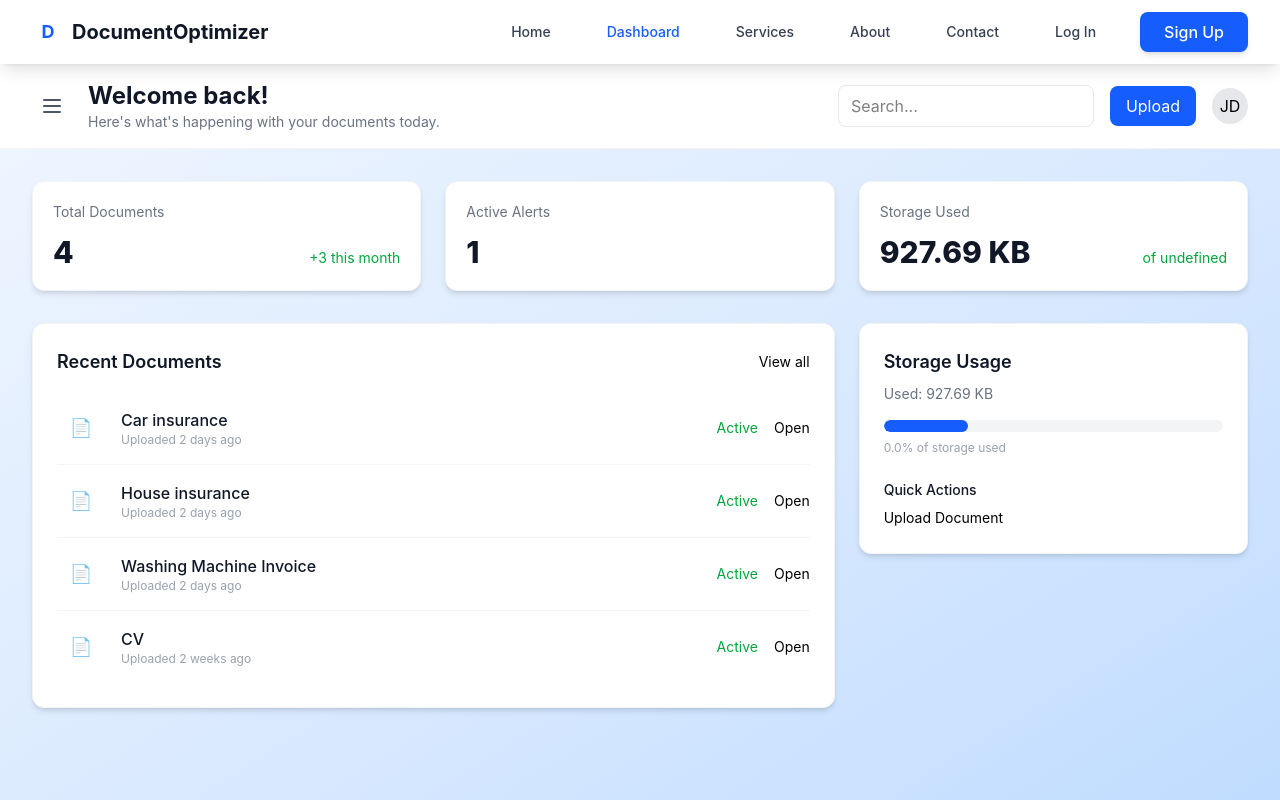
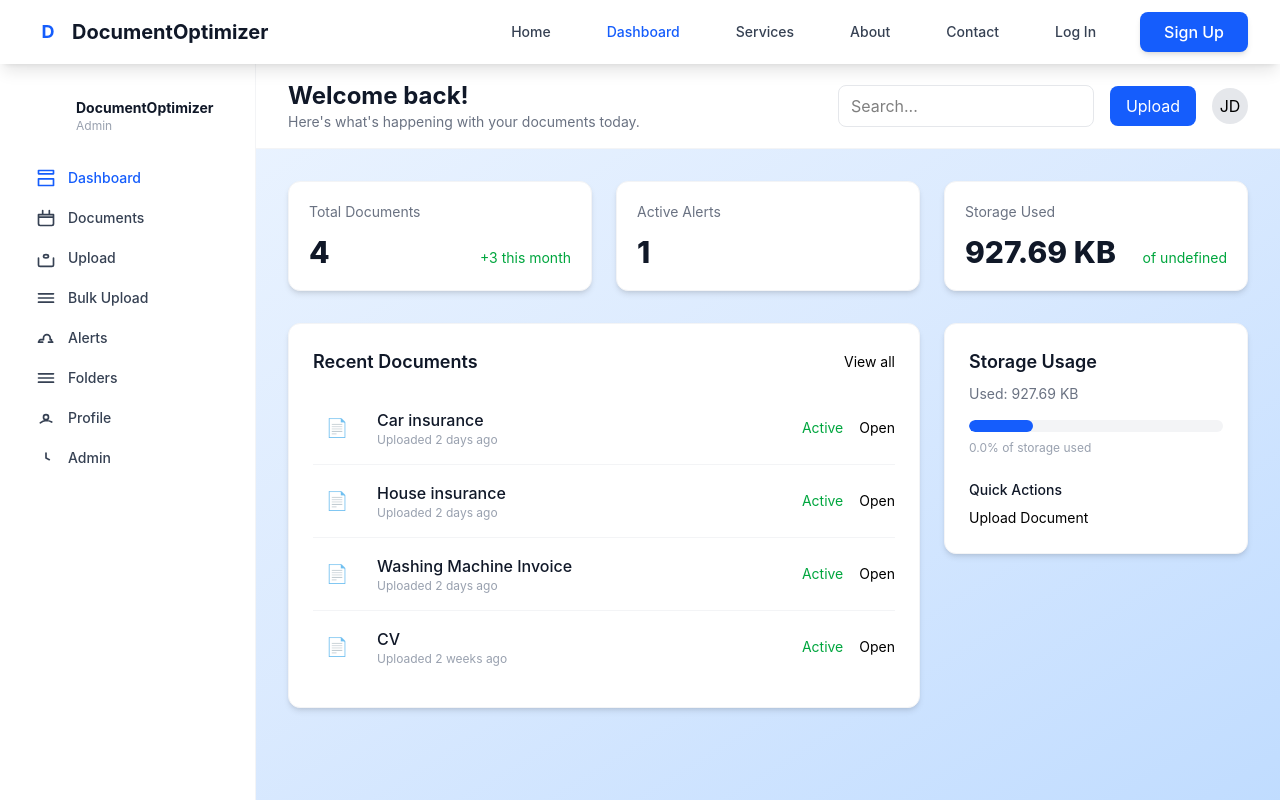
Before and after one commit to wdevelopment185/FrontEnd-React-Assignment-1, a React (Vite) app: page /dashboard in a window 1280 px wide. Shown: the top 800 px of the page. Built offline with nearby package versions, Linux system fonts and the light colour scheme.

Commit message:
Refactor Dashboard component: simplify sidebar implementation and remove toggle functionality

```diff
--- a/src/pages/Dashboard.jsx
+++ b/src/pages/Dashboard.jsx
@@ -1,4 +1,4 @@
-import React, { useState, useRef, useEffect } from 'react';
+import React from 'react';
 import { Link } from 'react-router-dom';
 
 const statCards = [
@@ -15,29 +15,21 @@ const recentDocs = [
 ];
 
 const Dashboard = () => {
-  const [open, setOpen] = useState(false);
 
   return (
     <div className="min-h-screen bg-gradient-to-br from-blue-50 via-blue-100 to-blue-200">
       <div className="flex">
-        {/* Sidebar */}
-        <aside className={`fixed left-0 top-0 bottom-0 z-50 w-64 transform bg-white border-r border-gray-100 p-4 transition-transform duration-300 ease-in-out ${open ? 'translate-x-0' : '-translate-x-full'} pt-20`}>
-          <div className="flex items-center justify-between">
-            <div className="flex items-center space-x-3">
-              <div className="h-10 w-10 bg-gradient-to-r from-primary-500 to-primary-700 rounded-lg flex items-center justify-center text-white font-bold">D</div>
-              <div>
-                <div className="text-sm font-bold text-gray-900">Document<span className="text-primary-600">Optimizer</span></div>
-                <div className="text-xs text-gray-400">Admin</div>
-              </div>
+        {/* Static left sidebar (always visible) */}
+        <aside className="w-64 bg-white border-r border-gray-100 p-6 min-h-screen pt-8">
+          <div className="flex items-center space-x-3 mb-6">
+            <div className="h-10 w-10 bg-gradient-to-r from-primary-500 to-primary-700 rounded-lg flex items-center justify-center text-white font-bold">D</div>
+            <div>
+              <div className="text-sm font-bold text-gray-900">Document<span className="text-primary-600">Optimizer</span></div>
+              <div className="text-xs text-gray-400">Admin</div>
             </div>
-            <button className="md:hidden text-gray-500" onClick={() => setOpen(false)} aria-label="Close sidebar">
-              <svg className="w-6 h-6" fill="none" stroke="currentColor" viewBox="0 0 24 24">
-                <path strokeLinecap="round" strokeLinejoin="round" strokeWidth={2} d="M6 18L18 6M6 6l12 12" />
-              </svg>
-            </button>
           </div>
 
-          <nav className="mt-6">
+          <nav>
             <ul className="space-y-1">
               <li>
                 <Link to="/dashboard" className="flex items-center gap-3 px-3 py-2 rounded-md text-sm font-medium text-blue-600 bg-primary-50">
@@ -91,17 +83,12 @@ const Dashboard = () => {
           </nav>
         </aside>
 
-        {/* Page content wrapper */}
-        <div className={`flex-1 relative transition-all duration-300 ${open ? 'md:ml-64' : 'md:ml-0'}`}>
+        <div className="flex-1 relative">
           {/* header toggle will be used; no floating button */}
           <header className="sticky top-0 z-40 bg-white border-b border-gray-100">
             <div className="max-w-7xl mx-auto px-4 sm:px-6 lg:px-8 py-4 flex items-center justify-between">
               <div className="flex items-center gap-4">
-                <button className="inline-flex items-center justify-center p-2 rounded-md text-gray-600 hover:bg-primary-50" onClick={() => setOpen(!open)} aria-label="Toggle sidebar">
-                  <svg className="w-6 h-6" fill="none" stroke="currentColor" viewBox="0 0 24 24">
-                    <path strokeLinecap="round" strokeLinejoin="round" strokeWidth={2} d="M4 6h16M4 12h16M4 18h16"/>
-                  </svg>
-                </button>
+                {/* Sidebar toggle removed */}
                 <div>
                   <h1 className="text-2xl font-bold text-gray-900">Welcome back!</h1>
                   <p className="text-sm text-gray-500">Here's what's happening with your documents today.</p>
```
